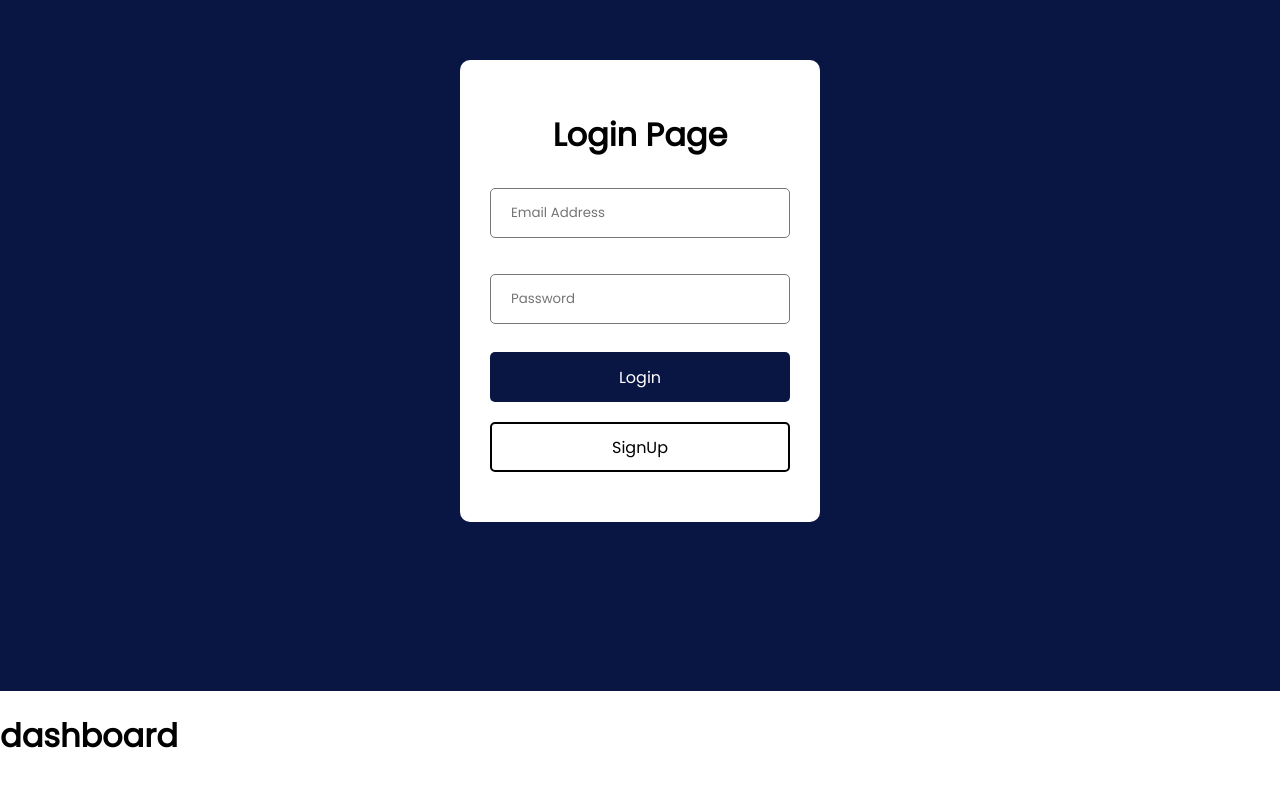
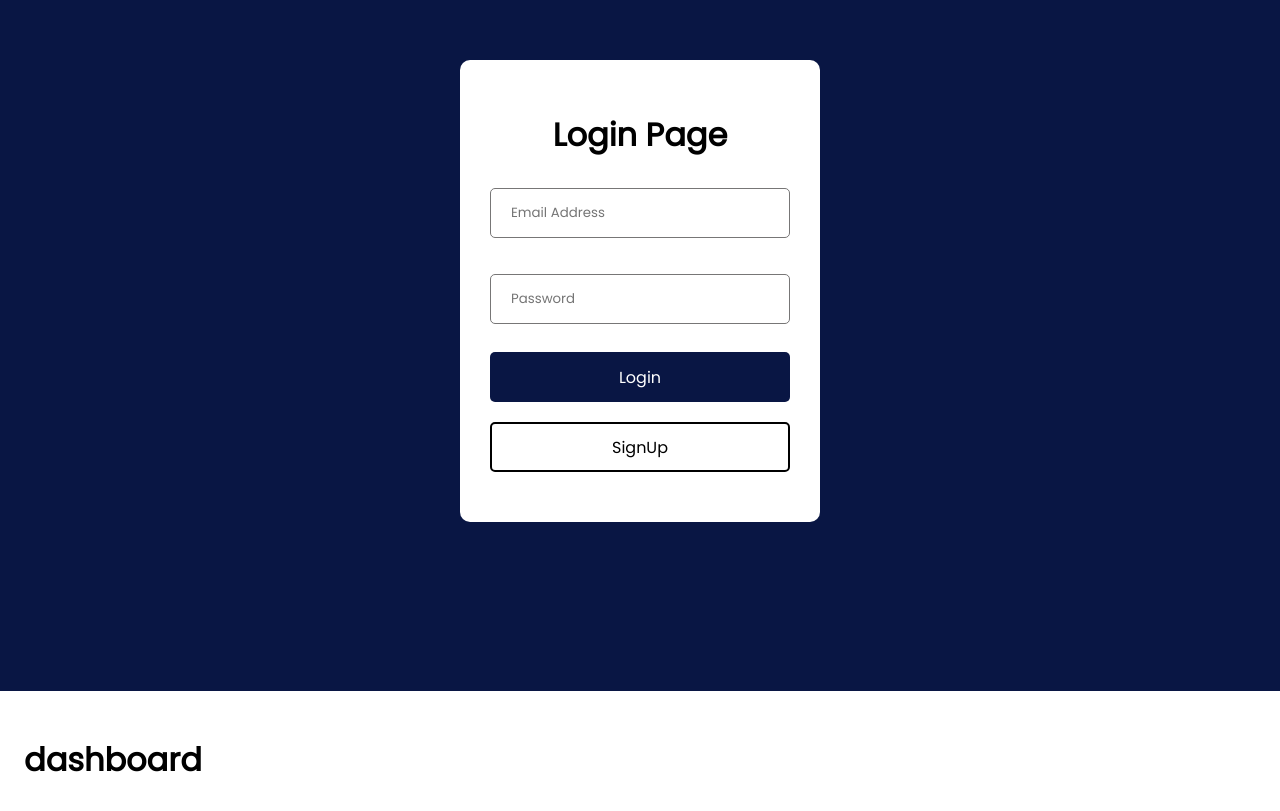
Before and after one commit to Pooviga/VendorManagementFrontend, a React (Create React App) app: page /dashboard in a window 1280 px wide. Shown: the part 109-920 px from the top of the page. Before the commit the page ends 891 px from the top, so only its background shows below. Built offline with nearby package versions, Linux system fonts and the light colour scheme; no server answers.

Commit message:
css dashboard changes

```diff
--- a/src/component/Dashboard/Dashboard.css
+++ b/src/component/Dashboard/Dashboard.css
@@ -0,0 +1,3 @@
+.body-content{
+    padding: 24px;
+}
--- a/src/component/Dashboard/Dashboard.js
+++ b/src/component/Dashboard/Dashboard.js
@@ -1,9 +1,10 @@
 import React from 'react'
+import './Dashboard.css'
 
 function Dashboard() {
 
     return (
-        <div>
+        <div className='body-content'>
             <h1>dashboard</h1>
         </div>
     )
--- a/src/component/ViewUsers/ViewUsers.js
+++ b/src/component/ViewUsers/ViewUsers.js
@@ -66,7 +66,7 @@ function ViewUsers() {
 
     return (
         <div className='body-content'>
-            <label htmlFor="filter">Filter by Approval Status:</label>
+            <label htmlFor="filter">Filter by Role</label>
             <div  className='searches'>
                 <div className="filter-container">
                     <select
--- a/src/component/Viewvendors/Viewvendors.js
+++ b/src/component/Viewvendors/Viewvendors.js
@@ -95,7 +95,7 @@ function Viewvendors() {
   return (
     <div class="viewvendorswholediv">
       <div className="topics">
-        <h2 className="rh2">Registered Vendors</h2>
+        <h3 className="rh2">Vendors</h3>
         {/* <Popup trigger={<button className="add_button" onClick={() => { navigate('/addvendor') }}>Add Vendor</button>} position="left center">
                     <div><Addvendors /></div>
                 </Popup> */}
```
